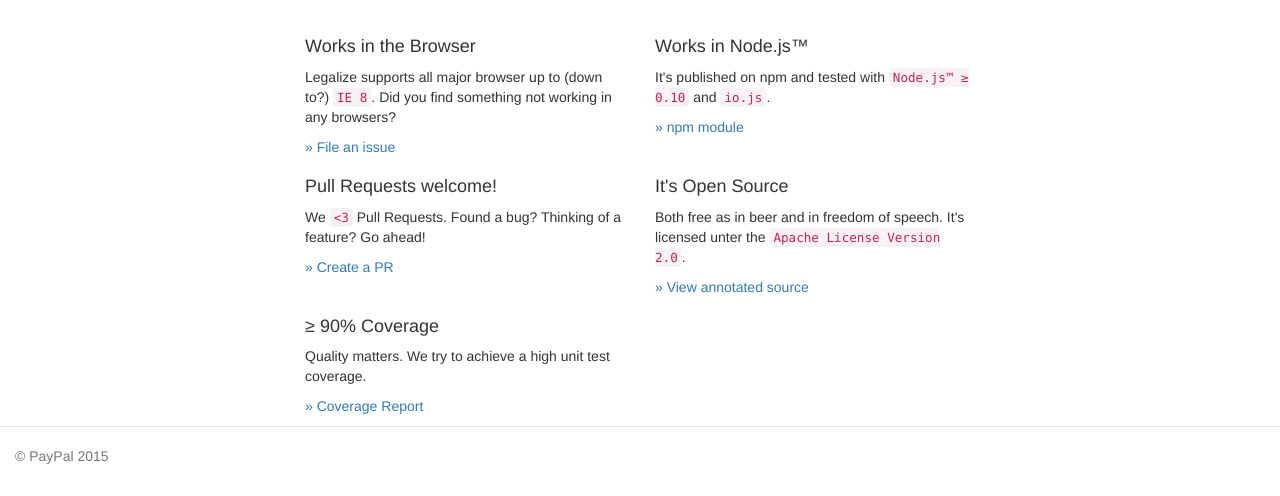
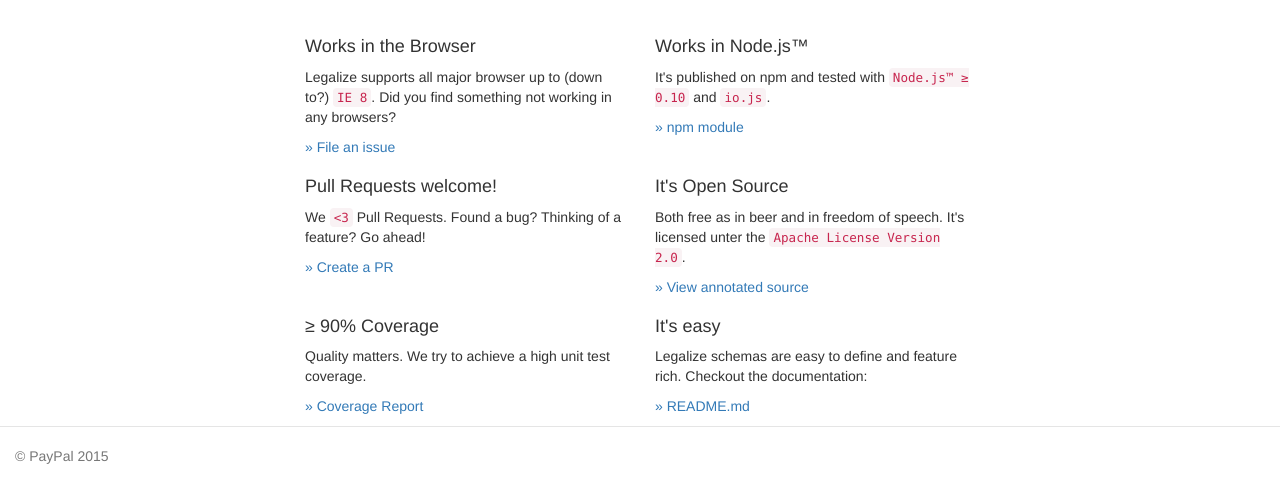
Before and after one commit to paypal/legalize.js, a plain HTML site: page index.html in a window 1280 px wide. Shown: the part 414-910 px from the top of the page. Drawn offline with nearby package versions, Linux system fonts and the light colour scheme.

Commit message:
Added link to README

```diff
--- a/index.html
+++ b/index.html
@@ -117,6 +117,19 @@
     </p>
   </div>
 
+  <div class="col-md-6">
+    <h4>It's easy</h4>
+    <p>
+      Legalize schemas are easy to define and feature rich.
+      Checkout the documentation:
+    </p>
+    <p>
+      <a href="https://github.com/paypal/legalize.js/blob/master/README.md">
+        » README.md
+      </a>
+    </p>
+  </div>
+
 </div>
 
 </div>
```
